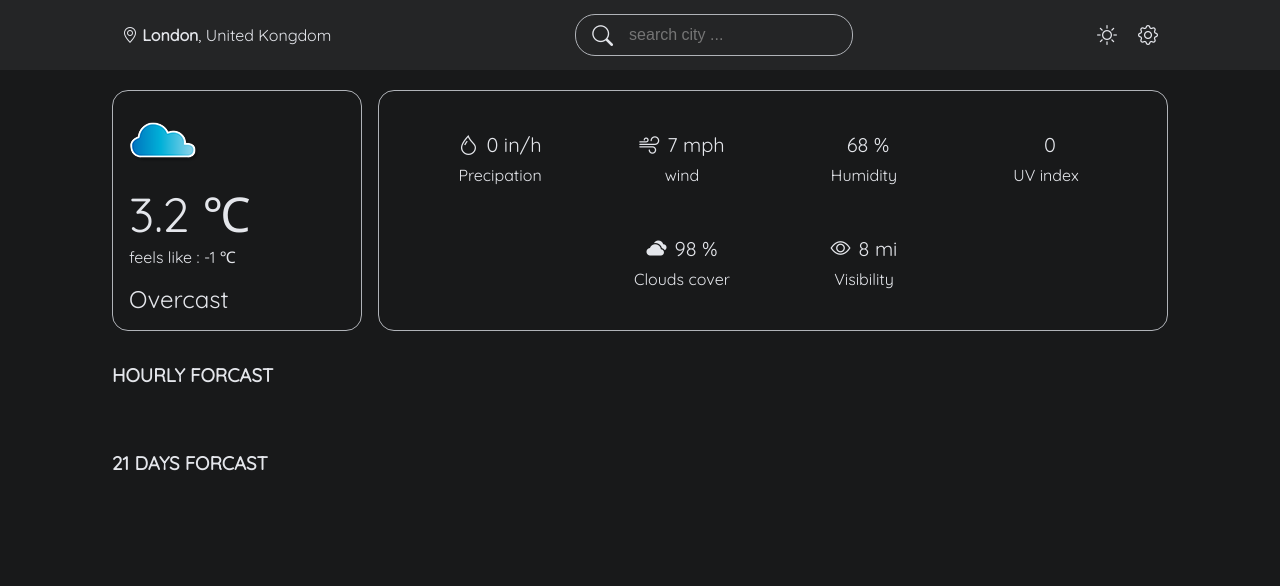
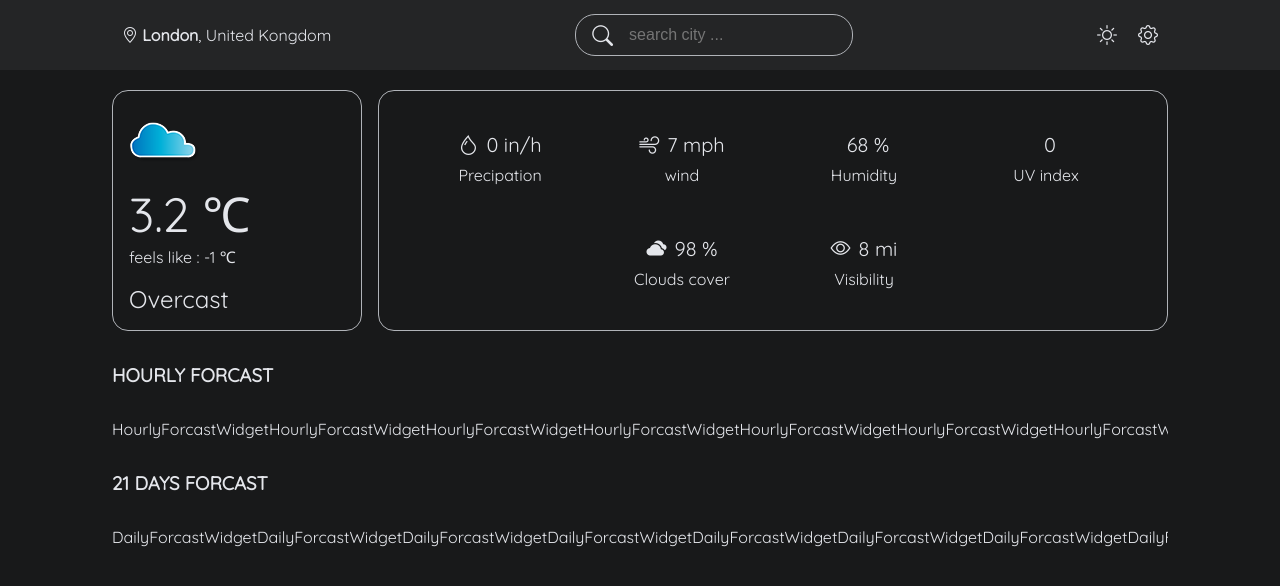
Before and after one commit to hraofian/weather-app-02, a React (Create React App) app: page / in a window 1280 px wide. Shown: the top 586 px of the page. Built offline with nearby package versions, Linux system fonts and the light colour scheme.

Commit message:
12 hourly forcast widget

```diff
--- a/package.json
+++ b/package.json
@@ -32,6 +32,7 @@
     ]
   },
   "devDependencies": {
+    "@types/react": "^19.0.10",
     "sass": "^1.84.0"
   }
 }
--- a/src/App.js
+++ b/src/App.js
@@ -15,4 +15,4 @@ function App() {
 
 export default App;
 
-// min 29.33
+// min 30.59
--- /dev/null
+++ b/src/components/DailyForcastWidget.tsx
@@ -0,0 +1,9 @@
+import React from 'react'
+
+function DailyForcastWidget() {
+  return (
+    <div>DailyForcastWidget</div>
+  )
+}
+
+export default DailyForcastWidget
--- a/src/components/Forcast.jsx
+++ b/src/components/Forcast.jsx
@@ -1,11 +1,23 @@
 import "../styles/components/Forecast.scss";
+import HourlyForcastWidget from "./HourlyForcastWidget.tsx";
+import DailyForcastWidget from "./DailyForcastWidget.tsx";
 
 function Forcast({ title, type, data }) {
   return (
     <div className="Forecast">
       <div className="forcast-container">
         <h3>{title}</h3>
-        <div className="widget-container"></div>
+        <div className="widget-container">
+          {data.map((singleData) => (
+            <div>
+              {type === "hourly" ? (
+                <HourlyForcastWidget data={singleData} />
+              ) : (
+                <DailyForcastWidget data={singleData}/>
+              )}
+            </div>
+          ))}
+        </div>
       </div>
     </div>
   );
--- /dev/null
+++ b/src/components/HourlyForcastWidget.tsx
@@ -0,0 +1,9 @@
+import React from 'react'
+
+function HourlyForcastWidget() {
+  return (
+    <div>HourlyForcastWidget</div>
+  )
+}
+
+export default HourlyForcastWidget
```
Also changed, not shown: 1 other file (tests, documents, lock files or other folders).
